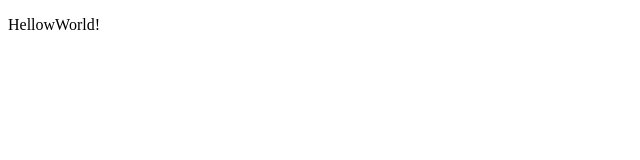
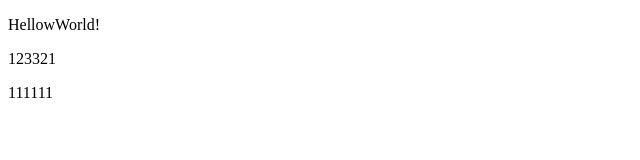
Before and after one commit to cht2931/SharedMinds, a plain HTML site: page index.html in a window 1280 px wide. Shown: the whole page, without its empty margins (0-640 px from the left). Drawn offline with Linux system fonts and the light colour scheme.

Commit message:
added numbers

```diff
--- a/index.html
+++ b/index.html
@@ -6,5 +6,7 @@
 </head>
 <body>
     <p>HellowWorld!</p>
+    <p>123321</p>
+    <p>111111</p>
 </body>
 </html>
```
